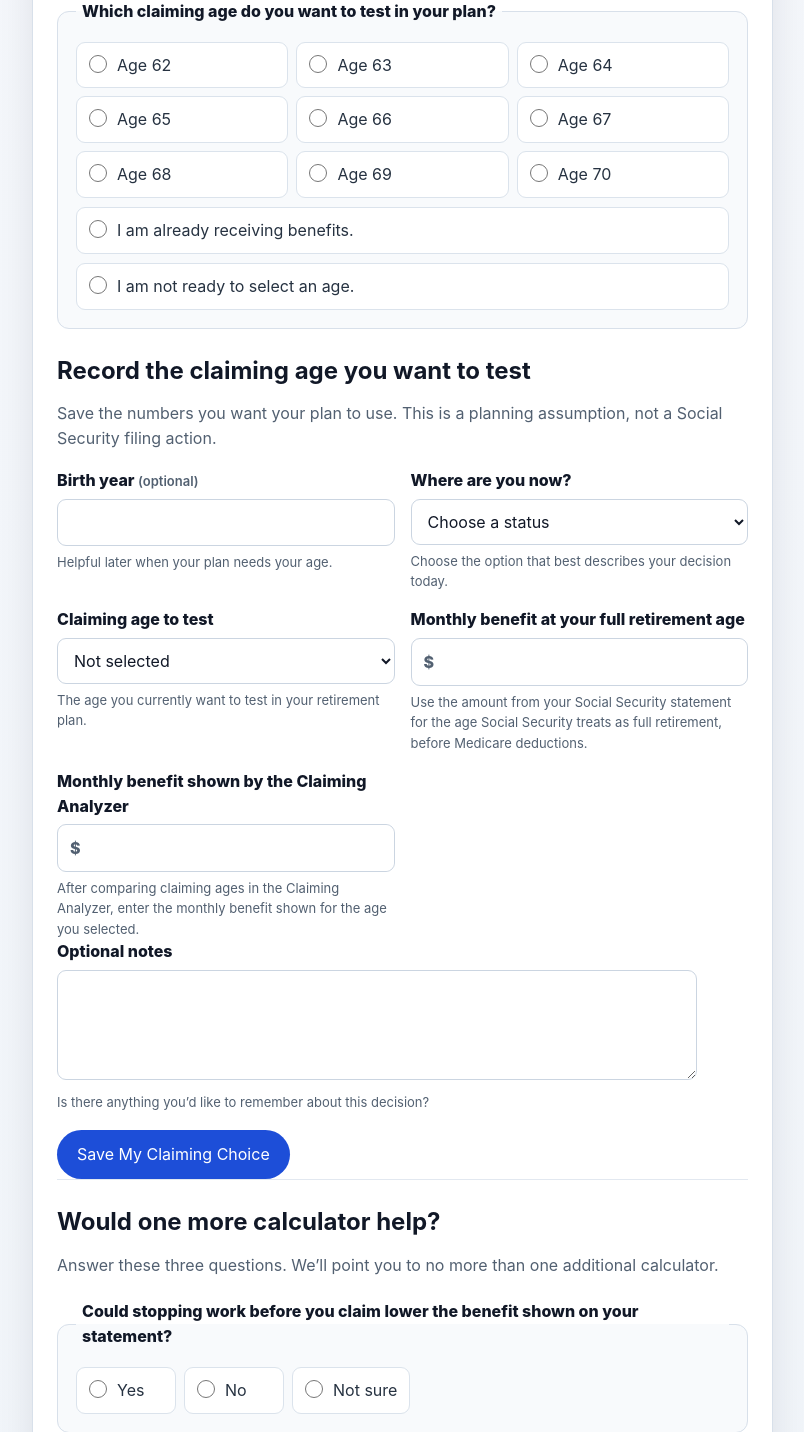
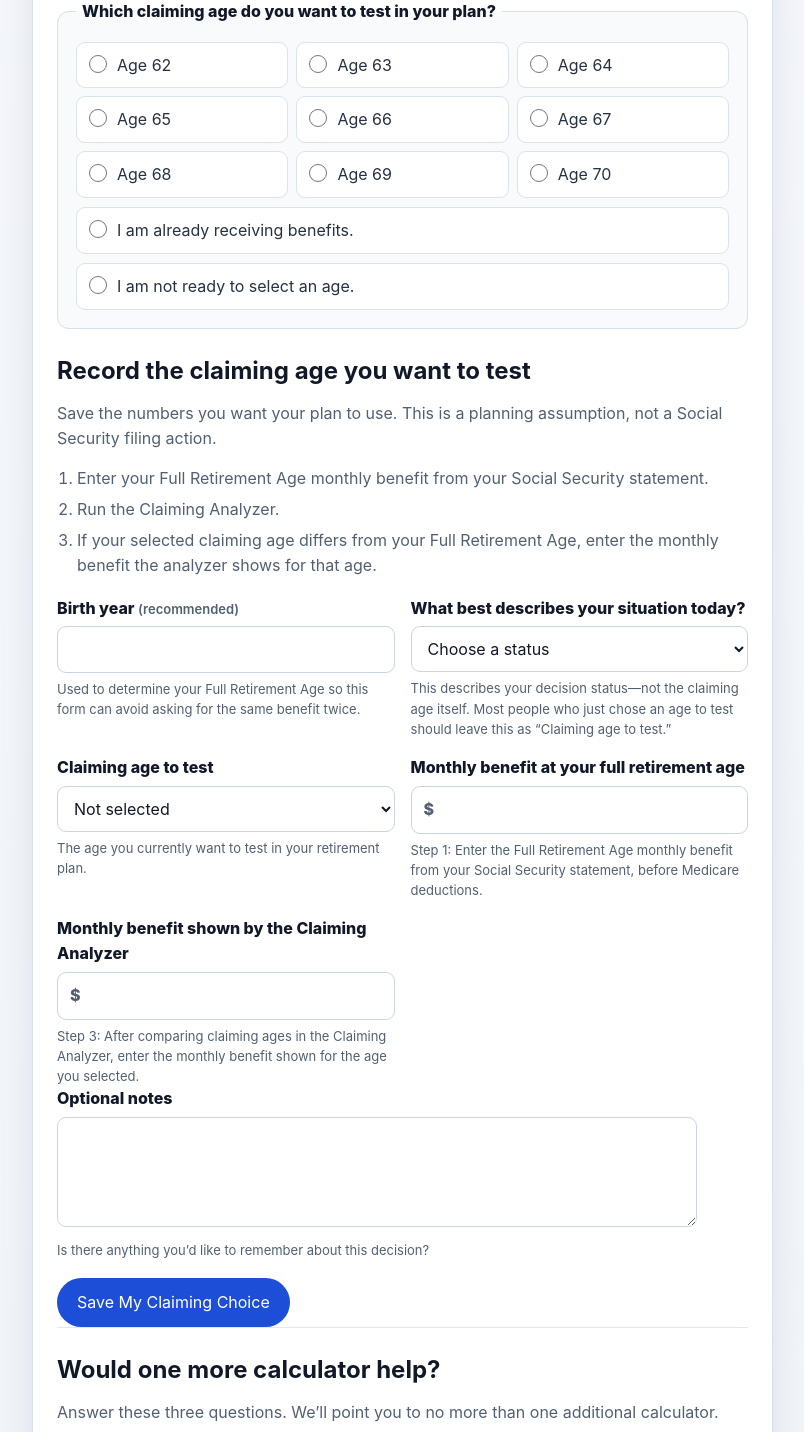
Before and after one commit to ronniebellie/xampp-php-project, a PHP site: page /journey.ronbelisle.com/phases/social-security.php in a window 1280 px wide. Shown: the part 3739-5171 px from the top of the page, without its empty margins (48-852 px from the left). Run offline with PHP 8.4, Linux system fonts and the light colour scheme.

Commit message:
Clarify Phase 2 status wording and skip duplicate FRA benefit entry.
Rename the decision-status field, guide benefit entry as a three-step workflow, and reuse the Full Retirement Age amount when the selected claiming age matches FRA.

Co-authored-by: Cursor <cursoragent@cursor.com>

```diff
--- a/journey.ronbelisle.com/assets/css/journey.css
+++ b/journey.ronbelisle.com/assets/css/journey.css
@@ -833,6 +833,29 @@ h1 {
     grid-template-columns: repeat(2, minmax(0, 1fr));
     gap: 16px;
     margin-top: 18px;
+}
+
+.workflow-steps {
+    margin: 14px 0 0;
+    padding-left: 1.25rem;
+    color: var(--muted);
+}
+
+.workflow-steps li {
+    margin: 0 0 6px;
+}
+
+.workflow-steps li:last-child {
+    margin-bottom: 0;
+}
+
+.benefit-same-as-fra {
+    margin-top: 0;
+}
+
+.benefit-same-as-fra .benefit-amount {
+    font-weight: 800;
+    color: var(--text);
 }
 
 .field-group {
@@ -1209,6 +1232,11 @@ h1 {
     max-width: 640px;
 }
 
+.journey-form-grid > .field-group-wide {
+    grid-column: 1 / -1;
+    max-width: none;
+}
+
 .field-group textarea {
     width: 100%;
     min-height: 110px;
--- a/journey.ronbelisle.com/assets/js/social-security-phase.js
+++ b/journey.ronbelisle.com/assets/js/social-security-phase.js
@@ -44,17 +44,66 @@
         return element ? element.value.trim() : '';
     }
 
+    function fraFromBirthYear(birthYear) {
+        if (birthYear === null || birthYear === undefined || !Number.isFinite(birthYear)) return null;
+        if (birthYear <= 1937) return { years: 65, months: 0 };
+        if (birthYear === 1938) return { years: 65, months: 2 };
+        if (birthYear === 1939) return { years: 65, months: 4 };
+        if (birthYear === 1940) return { years: 65, months: 6 };
+        if (birthYear === 1941) return { years: 65, months: 8 };
+        if (birthYear === 1942) return { years: 65, months: 10 };
+        if (birthYear >= 1943 && birthYear <= 1954) return { years: 66, months: 0 };
+        if (birthYear === 1955) return { years: 66, months: 2 };
+        if (birthYear === 1956) return { years: 66, months: 4 };
+        if (birthYear === 1957) return { years: 66, months: 6 };
+        if (birthYear === 1958) return { years: 66, months: 8 };
+        if (birthYear === 1959) return { years: 66, months: 10 };
+        return { years: 67, months: 0 };
+    }
+
+    function formatFraLabel(fra) {
+        if (!fra) return '';
+        if (!fra.months) return String(fra.years);
+        return fra.years + ' and ' + fra.months + ' months';
+    }
+
+    function isClaimingAtFra(birthYear, claimAge) {
+        var fra = fraFromBirthYear(birthYear);
+        if (!fra || claimAge === null || claimAge === undefined) return false;
+        // Claim ages on this page are whole years; only treat as FRA when FRA is a whole year.
+        return fra.months === 0 && Number(claimAge) === fra.years;
+    }
+
+    function currentBirthYear() {
+        return numberOrNull(document.getElementById('birthYear').value);
+    }
+
+    function currentClaimAge() {
+        return numberOrNull(document.getElementById('claimAge').value);
+    }
+
+    function planningBenefitUsesFraAmount() {
+        var status = document.getElementById('decisionStatus').value;
+        return status === 'provisional' && isClaimingAtFra(currentBirthYear(), currentClaimAge());
+    }
+
     function buildRecord() {
+        var status = document.getElementById('decisionStatus').value;
+        var claimAge = status === 'provisional' ? currentClaimAge() : null;
+        var birthYear = currentBirthYear();
+        var benefitAtFra = status === 'provisional' ? numberOrNull(document.getElementById('benefitAtFra').value) : null;
         var selectedBenefit = numberOrNull(document.getElementById('selectedMonthlyBenefit').value);
-        var status = document.getElementById('decisionStatus').value;
+        var usesFraAmount = status === 'provisional' && isClaimingAtFra(birthYear, claimAge);
 
         return {
             estimateReadiness: selectedValue('estimateReadiness'),
-            birthYear: numberOrNull(document.getElementById('birthYear').value),
+            birthYear: birthYear,
             decisionStatus: status,
-            claimAge: status === 'provisional' ? numberOrNull(document.getElementById('claimAge').value) : null,
-            benefitAtFra: status === 'provisional' ? numberOrNull(document.getElementById('benefitAtFra').value) : null,
-            estimatedMonthlyBenefit: status === 'provisional' ? selectedBenefit : null,
+            claimAge: claimAge,
+            benefitAtFra: benefitAtFra,
+            estimatedMonthlyBenefit: status === 'provisional'
+                ? (usesFraAmount ? benefitAtFra : selectedBenefit)
+                : null,
             currentMonthlyBenefit: status === 'already-receiving' ? selectedBenefit : null,
             decisionNotes: notesValue(),
             // Legacy justification fields are no longer collected. Keep empty on save so older
@@ -185,25 +234,70 @@
         var status = document.getElementById('decisionStatus').value;
         var claimAgeGroup = document.getElementById('claimAgeGroup');
         var fraGroup = document.getElementById('benefitAtFraGroup');
+        var selectedGroup = document.getElementById('selectedBenefitGroup');
+        var selectedInputWrap = document.getElementById('selectedMonthlyBenefitInput');
+        var fraConfirmation = document.getElementById('fraBenefitConfirmation');
         var label = document.getElementById('selectedMonthlyBenefitLabel');
         var help = document.getElementById('selectedMonthlyBenefitHelp');
         var claimAge = document.getElementById('claimAge').value;
+        var birthYear = currentBirthYear();
+        var fra = fraFromBirthYear(birthYear);
+        var usesFraAmount = planningBenefitUsesFraAmount();
+        var benefitAtFra = numberOrNull(document.getElementById('benefitAtFra').value);
 
         claimAgeGroup.hidden = status === 'already-receiving' || status === 'need-more-information';
         fraGroup.hidden = status === 'already-receiving' || status === 'need-more-information';
 
         if (status === 'already-receiving') {
+            selectedGroup.hidden = false;
+            if (selectedInputWrap) selectedInputWrap.hidden = false;
+            label.hidden = false;
+            help.hidden = false;
+            fraConfirmation.hidden = true;
+            fraConfirmation.innerHTML = '';
             label.textContent = 'Current gross monthly Social Security benefit';
             help.textContent = 'Enter the gross amount before Medicare is deducted.';
         } else if (status === 'need-more-information') {
-            label.textContent = 'Monthly benefit shown by the Claiming Analyzer';
-            help.textContent = 'Leave blank for now if you have not selected a claiming age.';
-        } else if (claimAge) {
-            label.textContent = 'Monthly benefit shown by the Claiming Analyzer';
-            help.textContent = 'Enter the monthly benefit the Claiming Analyzer shows for age ' + claimAge + '.';
+            selectedGroup.hidden = true;
+            fraConfirmation.hidden = true;
+            fraConfirmation.innerHTML = '';
+        } else if (usesFraAmount) {
+            selectedGroup.hidden = true;
+            if (selectedInputWrap) selectedInputWrap.hidden = true;
+            label.hidden = true;
+            help.hidden = true;
+            if (benefitAtFra !== null && benefitAtFra > 0) {
+                document.getElementById('selectedMonthlyBenefit').value = String(benefitAtFra);
+            }
+            fraConfirmation.hidden = false;
+            fraConfirmation.innerHTML =
+                '<p>Because you selected your Full Retirement Age' +
+                (fra ? ' (age ' + formatFraLabel(fra) + ')' : '') +
+                ', your planning benefit is the same as your Full Retirement Age benefit.</p>' +
+                '<p>Planning monthly benefit: <span class="benefit-amount">' +
+                (benefitAtFra !== null && benefitAtFra > 0 ? currency(benefitAtFra) : 'Enter the Full Retirement Age amount above') +
+                '</span></p>';
+        } else {
+            selectedGroup.hidden = false;
+            if (selectedInputWrap) selectedInputWrap.hidden = false;
+            label.hidden = false;
+            help.hidden = false;
+            fraConfirmation.hidden = true;
+            fraConfirmation.innerHTML = '';
+
+            if (claimAge) {
+                label.textContent = 'Monthly benefit at Age ' + claimAge + ' (from the Claiming Analyzer)';
+                help.textContent = 'Step 3: Enter the monthly benefit the Claiming Analyzer shows for age ' + claimAge + '.';
             } else {
                 label.textContent = 'Monthly benefit shown by the Claiming Analyzer';
-            help.textContent = 'After comparing claiming ages in the Claiming Analyzer, enter the monthly benefit shown for the age you selected.';
+                help.textContent = 'Step 3: After comparing claiming ages in the Claiming Analyzer, enter the monthly benefit shown for the age you selected.';
+            }
+
+            if (fra && fra.months > 0 && claimAge) {
+                help.textContent += ' Your Full Retirement Age is ' + formatFraLabel(fra) + ', so Age ' + claimAge + ' is not exact FRA—use the analyzer amount for the age you selected.';
+            } else if (!birthYear && claimAge) {
+                help.textContent += ' Enter your birth year above if this age is your Full Retirement Age; then this second entry can be skipped.';
+            }
         }
 
         updateClaimingConfirmation();
@@ -265,7 +359,7 @@
         if (record.decisionStatus === 'provisional') {
             if (!record.claimAge) errors.push('Choose a claiming age to test.');
             if (!(record.benefitAtFra > 0)) errors.push('Enter your monthly benefit at full retirement age.');
-            if (!(record.estimatedMonthlyBenefit > 0)) {
+            if (!isClaimingAtFra(record.birthYear, record.claimAge) && !(record.estimatedMonthlyBenefit > 0)) {
                 errors.push('Enter the monthly benefit shown by the Claiming Analyzer for the age you selected.');
             }
         }
@@ -332,11 +426,23 @@
 
         var summary = '';
         if (record.decisionStatus === 'provisional') {
+            var sameAsFra = isClaimingAtFra(record.birthYear, record.claimAge) ||
+                (record.estimatedMonthlyBenefit !== null &&
+                    record.benefitAtFra !== null &&
+                    Number(record.estimatedMonthlyBenefit) === Number(record.benefitAtFra));
+            if (sameAsFra) {
+                summary =
+                    '<p><strong>My current Social Security position</strong></p>' +
+                    '<p>I will test claiming at age <strong>' + record.claimAge + '</strong>, my Full Retirement Age. My planning benefit is approximately <strong>' + currency(record.benefitAtFra) + ' per month</strong>.</p>' +
+                    (record.decisionNotes ? '<p>Notes: ' + escapeHtml(record.decisionNotes) + '</p>' : '') +
+                    '<p>This is a planning assumption, not advice to file. I can revisit and change it later.</p>';
+            } else {
                 summary =
                     '<p><strong>My current Social Security position</strong></p>' +
                     '<p>I will test claiming at age <strong>' + record.claimAge + '</strong>. My benefit at full retirement age is approximately <strong>' + currency(record.benefitAtFra) + ' per month</strong>, and the Claiming Analyzer amount I recorded for age <strong>' + record.claimAge + '</strong> is approximately <strong>' + currency(record.estimatedMonthlyBenefit) + ' per month</strong>.</p>' +
                     (record.decisionNotes ? '<p>Notes: ' + escapeHtml(record.decisionNotes) + '</p>' : '') +
                     '<p>This is a planning assumption, not advice to file. I can revisit and change it later.</p>';
+            }
         } else if (record.decisionStatus === 'need-more-information') {
             summary =
                 '<p><strong>My current Social Security position</strong></p>' +
@@ -425,7 +531,12 @@
     function handleDraftChange(event) {
         if (event.target.name === 'interest') syncInterest();
         if (event.target.name === 'estimateReadiness') updateEstimateResponse();
-        if (event.target.id === 'decisionStatus' || event.target.id === 'claimAge') {
+        if (
+            event.target.id === 'decisionStatus' ||
+            event.target.id === 'claimAge' ||
+            event.target.id === 'birthYear' ||
+            event.target.id === 'benefitAtFra'
+        ) {
             updateStatusFields();
         }
         var companionOnly = event.target.name === 'earlyExitAnswer' || event.target.name === 'survivorAnswer' || event.target.name === 'spendingGapAnswer';
@@ -441,7 +552,13 @@
     document.addEventListener('change', handleDraftChange);
     document.addEventListener('input', function (event) {
         if (event.target.closest('#phase2RecordForm')) {
-            if (event.target.id === 'claimAge') updateStatusFields();
+            if (
+                event.target.id === 'claimAge' ||
+                event.target.id === 'birthYear' ||
+                event.target.id === 'benefitAtFra'
+            ) {
+                updateStatusFields();
+            }
             persistDraft(false);
             showIncompleteState();
         }
--- a/journey.ronbelisle.com/phases/social-security.php
+++ b/journey.ronbelisle.com/phases/social-security.php
@@ -172,6 +172,11 @@ $page_title = 'Social Security | Retirement Planning Journey';
                             <section class="phase-content-section" aria-labelledby="record-title">
                                 <h2 id="record-title">Record the claiming age you want to test</h2>
                                 <p>Save the numbers you want your plan to use. This is a planning assumption, not a Social Security filing action.</p>
+                                <ol class="workflow-steps" aria-label="How to record your benefit amounts">
+                                    <li>Enter your Full Retirement Age monthly benefit from your Social Security statement.</li>
+                                    <li>Run the Claiming Analyzer.</li>
+                                    <li>If your selected claiming age differs from your Full Retirement Age, enter the monthly benefit the analyzer shows for that age.</li>
+                                </ol>
 
                                 <div class="error-summary" id="phase2ErrorSummary" role="alert" tabindex="-1" hidden>
                                     <h3>Please review the following</h3>
@@ -180,20 +185,20 @@ $page_title = 'Social Security | Retirement Planning Journey';
 
                                 <div class="journey-form-grid">
                                     <div class="field-group">
-                                        <label for="birthYear">Birth year <span class="optional-label">(optional)</span></label>
+                                        <label for="birthYear">Birth year <span class="optional-label">(recommended)</span></label>
                                         <input id="birthYear" name="birthYear" type="number" min="1920" max="<?php echo date('Y'); ?>" step="1" inputmode="numeric">
-                                        <small>Helpful later when your plan needs your age.</small>
+                                        <small>Used to determine your Full Retirement Age so this form can avoid asking for the same benefit twice.</small>
                                     </div>
 
                                     <div class="field-group">
-                                        <label for="decisionStatus">Where are you now?</label>
+                                        <label for="decisionStatus">What best describes your situation today?</label>
                                         <select id="decisionStatus" name="decisionStatus">
                                             <option value="">Choose a status</option>
                                             <option value="provisional">Claiming age to test</option>
                                             <option value="need-more-information">I am not ready to select an age</option>
                                             <option value="already-receiving">Already receiving benefits</option>
                                         </select>
-                                        <small id="decisionStatusHelp">Choose the option that best describes your decision today.</small>
+                                        <small id="decisionStatusHelp">This describes your decision status—not the claiming age itself. Most people who just chose an age to test should leave this as “Claiming age to test.”</small>
                                     </div>
 
                                     <div class="field-group" id="claimAgeGroup">
@@ -210,14 +215,19 @@ $page_title = 'Social Security | Retirement Planning Journey';
                                     <div class="field-group" id="benefitAtFraGroup">
                                         <label for="benefitAtFra">Monthly benefit at your full retirement age</label>
                                         <div class="money-input"><span aria-hidden="true">$</span><input id="benefitAtFra" name="benefitAtFra" type="number" min="0" step="1" inputmode="decimal"></div>
-                                        <small>Use the amount from your Social Security statement for the age Social Security treats as full retirement, before Medicare deductions.</small>
+                                        <small>Step 1: Enter the Full Retirement Age monthly benefit from your Social Security statement, before Medicare deductions.</small>
                                     </div>
 
-                                    <div class="field-group">
+                                    <div class="field-group" id="selectedBenefitGroup">
                                         <label for="selectedMonthlyBenefit" id="selectedMonthlyBenefitLabel">Monthly benefit shown by the Claiming Analyzer</label>
-                                        <div class="money-input"><span aria-hidden="true">$</span><input id="selectedMonthlyBenefit" name="selectedMonthlyBenefit" type="number" min="0" step="1" inputmode="decimal"></div>
-                                        <small id="selectedMonthlyBenefitHelp">After comparing claiming ages in the Claiming Analyzer, enter the monthly benefit shown for the age you selected.</small>
+                                        <div class="money-input" id="selectedMonthlyBenefitInput">
+                                            <span aria-hidden="true">$</span>
+                                            <input id="selectedMonthlyBenefit" name="selectedMonthlyBenefit" type="number" min="0" step="1" inputmode="decimal">
+                                        </div>
+                                        <small id="selectedMonthlyBenefitHelp">Step 3: After comparing claiming ages in the Claiming Analyzer, enter the monthly benefit shown for the age you selected.</small>
                                     </div>
+
+                                    <div class="field-group field-group-wide coach-response benefit-same-as-fra" id="fraBenefitConfirmation" aria-live="polite" hidden></div>
                                 </div>
 
                                 <div class="field-group field-group-wide">
```
Lines whose indentation alone changed are shown as unchanged.
